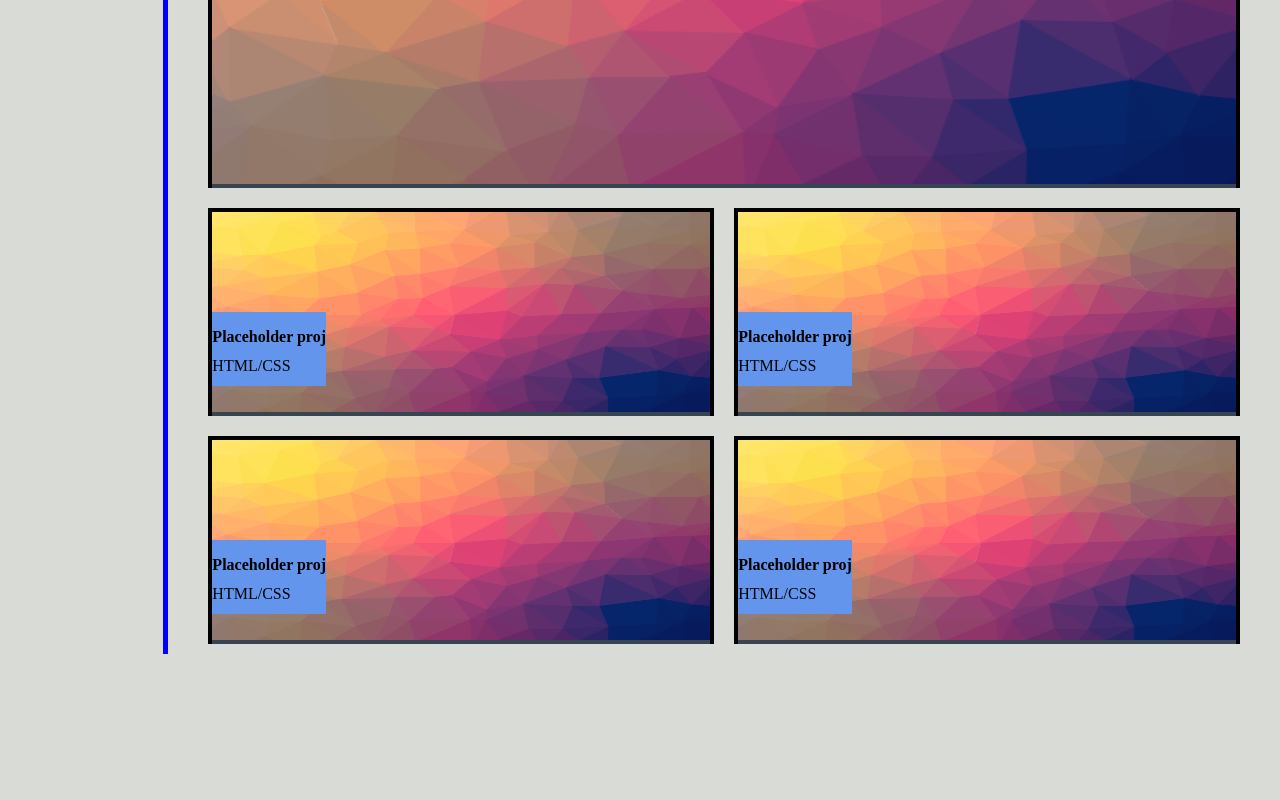
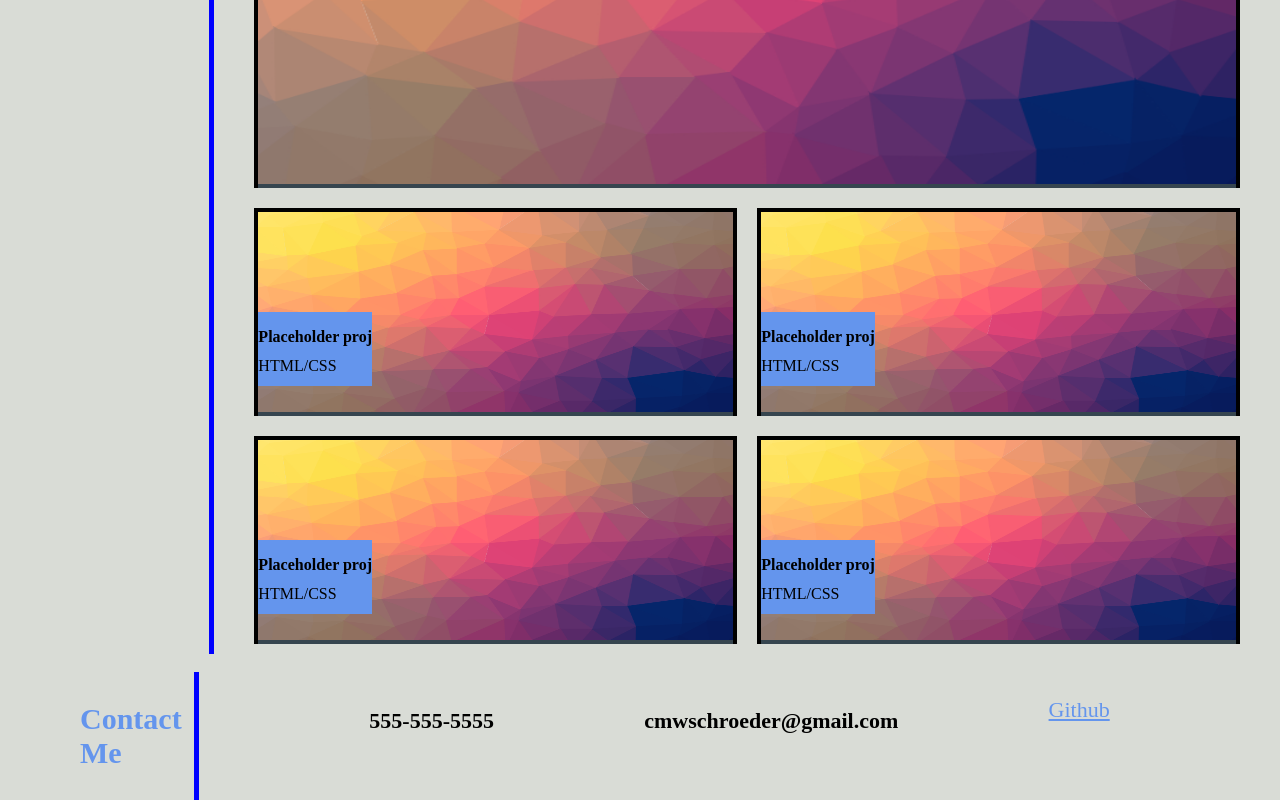
Before and after one commit to cmwschroeder/old-portfolio, a plain HTML site: page index.html in a window 1280 px wide. Shown: the part 989-1789 px from the top of the page. Before the commit the page ends 1697 px from the top, so only its background shows below. Drawn offline with Linux system fonts and the light colour scheme.

Commit message:
added contact me section, moved margins for headings

```diff
--- a/assets/css/style.css
+++ b/assets/css/style.css
@@ -1,13 +1,14 @@
 :root {
     --headingColor: #36454F;
     --coolBlue: #6495ED;
+    --backgroundColor: #d9dcd6
 }
 
 /*
  * Modifies the Body, adding a background color
  */
 body {
-    background-color: #d9dcd6;
+    background-color: var(--backgroundColor);
     margin: 0;
 }
 
@@ -64,19 +65,18 @@ h2 {
     background-color: var(--coolBlue);
 }
 
-#about-me-sect, #work-sect {
+#about-me-sect, #work-sect, #contact-me-sect {
     display: flex;
     width: 100%;
 }
 
 h3 {
     margin-left: 80px;
-    margin-right: 10px;
     font-size: 30px;
     color: var(--coolBlue);
 }
 
-#about-me-para, #work-cards {
+#about-me-para, #work-cards, #contact-me-content {
     padding-left: 30px;
     padding-right: 30px;
     border-left: 5px solid blue;
@@ -132,6 +132,36 @@ h4 {
     top: 100px;
 }
 
+#contact-me-content {
+    display: flex;
+    justify-content: space-evenly;
+    width: 100%;
+}
+
+h5, #github {
+    font-size: 22px;
+    margin-right: 10px;
+    margin-left: 10px;
+}
+
+#github {
+    background-color: var(--backgroundColor);
+    margin-top: 25px;
+}
+
+#about-me-h {
+    margin-right: 50px;
+}
+
+#work-h {
+    margin-right: 56px
+}
+
+#contact-me-h {
+    margin-right: 10px;
+}
+
+
 @media screen and (max-width: 768px) {
     nav {
       flex-direction: column;
--- a/index.html
+++ b/index.html
@@ -14,7 +14,7 @@
         <nav>
             <a href="#about-me-sect">About Me</a>
             <a href="#work-sect">Work</a>
-            <a>Contact Me</a>
+            <a href="#contact-me-sect">Contact Me</a>
         </nav>
     </header>
 
@@ -90,19 +90,21 @@
                     <p>HTML/CSS</p>
                 </section>
             </section>
-
-            </section>
-
         </section>
 
     </section>
 
     <br>
-    <br>
-    <br>
 
-    <footer>
-
+    <footer id="contact-me-sect">
+        <section id="contact-me-h">
+            <h3>Contact Me</h3>
+        </section>
+        <section id="contact-me-content">
+            <h5>555-555-5555</h5>
+            <h5>cmwschroeder@gmail.com</h5>
+            <a href="https://github.com/cmwschroeder" id="github">Github</a>
+        </section>
     </footer>
 </body>
 
```
